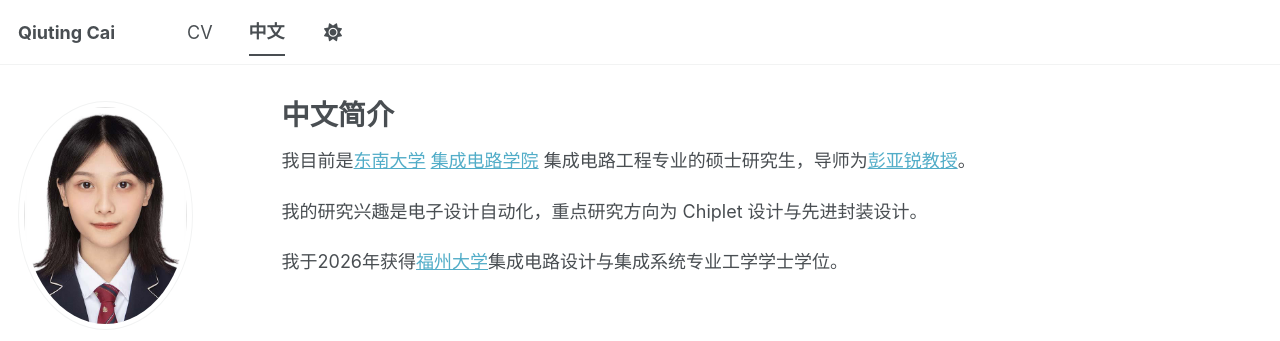
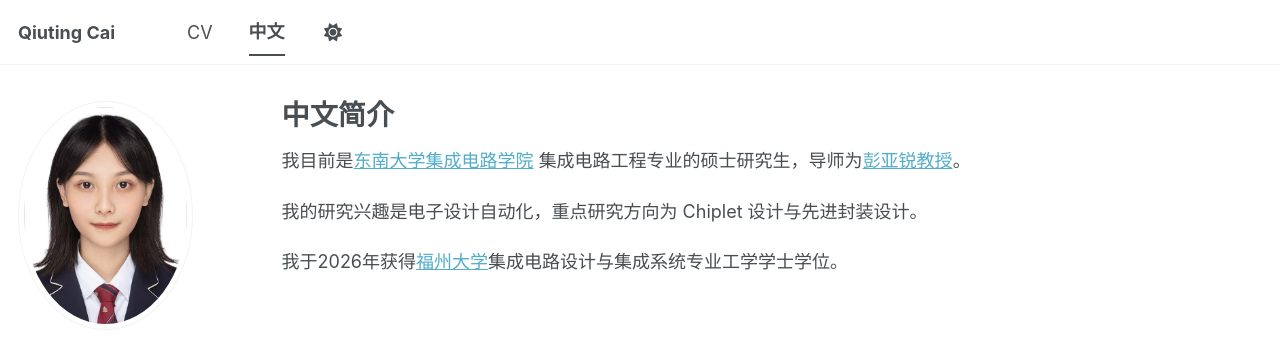
Before and after one commit to Qiuting-Cai/Qiuting-Cai.github.io, a Jekyll site: the page built from _pages/chinese.md, in a window 1280 px wide. Shown: the top 341 px of the page. Built offline with Jekyll 4.4.1, drawn with Linux system fonts in a browser that asks for light colours; a style sheet for code colours, icons or effects is not loaded; part of the change alters nothing that is shown.

```diff
--- a/_pages/chinese.md
+++ b/_pages/chinese.md
@@ -6,7 +6,7 @@ author_profile: true
 ---
 
 
-我目前是[东南大学](https://www.seu.edu.cn/) [集成电路学院](https://ic.seu.edu.cn/) 集成电路工程专业的硕士研究生，导师为[彭亚锐教授](https://ic.seu.edu.cn/pyr/main.htm)。
+我目前是[东南大学集成电路学院](https://ic.seu.edu.cn/) 集成电路工程专业的硕士研究生，导师为[彭亚锐教授](https://ic.seu.edu.cn/pyr/main.htm)。
 
 我的研究兴趣是电子设计自动化，重点研究方向为 Chiplet 设计与先进封装设计。
 
```
